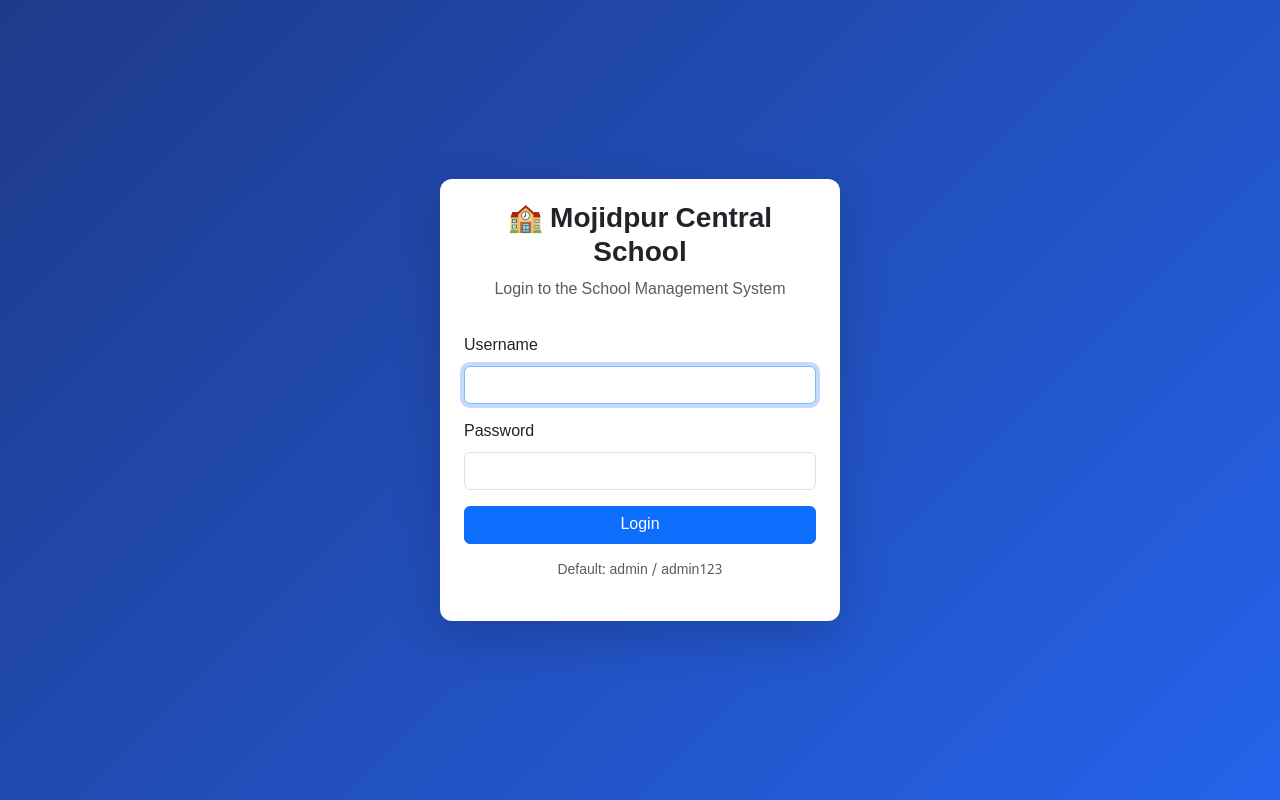
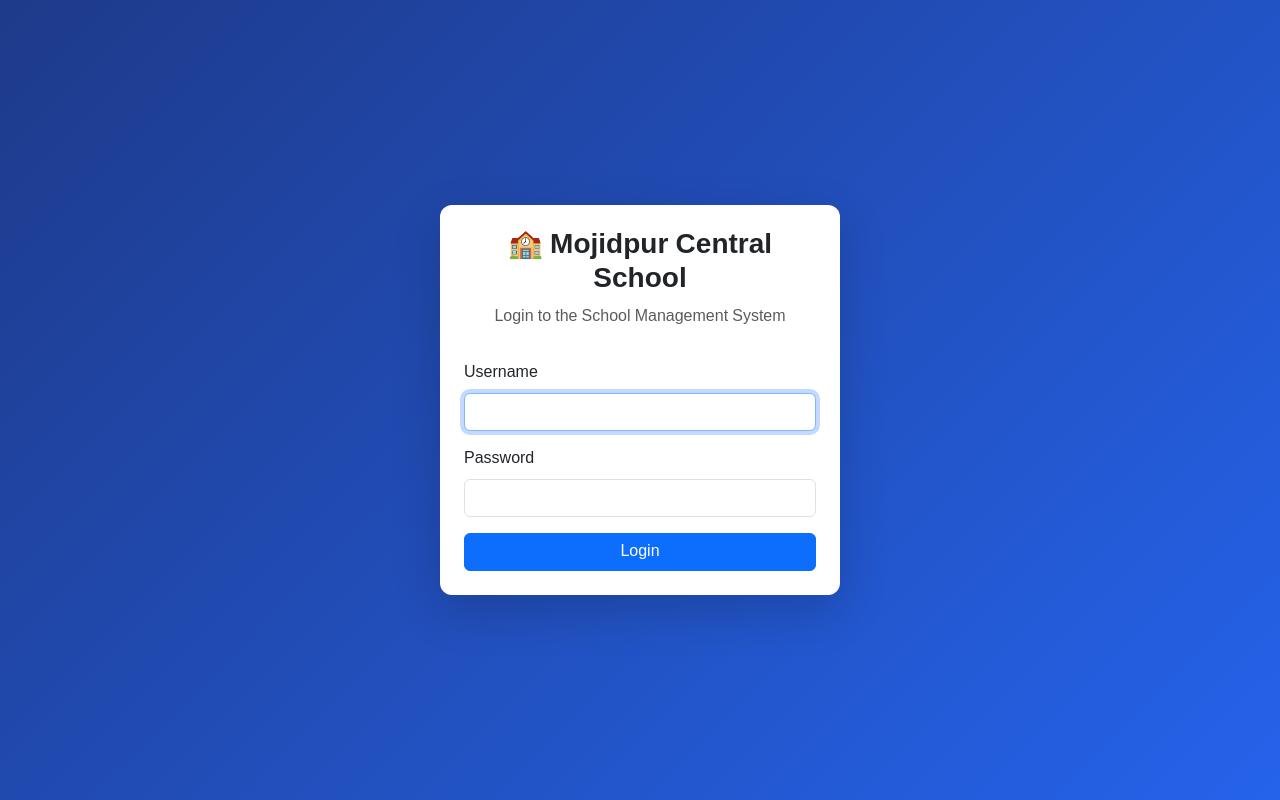
Before and after one commit to kanok121/school-website, a Flask app: page /login in a window 1280 px wide. Run offline with Flask 3, Linux system fonts and the light colour scheme; some libraries are stand-ins or nearby versions.

Commit message:
Update login.html

```diff
--- a/templates/login.html
+++ b/templates/login.html
@@ -36,7 +36,6 @@
     </div>
     <button type="submit" class="btn btn-primary w-100">Login</button>
   </form>
-  <p class="text-center text-muted mt-3 small">Default: admin / admin123</p>
 </div>
 <script>
   if ('serviceWorker' in navigator) {
```
